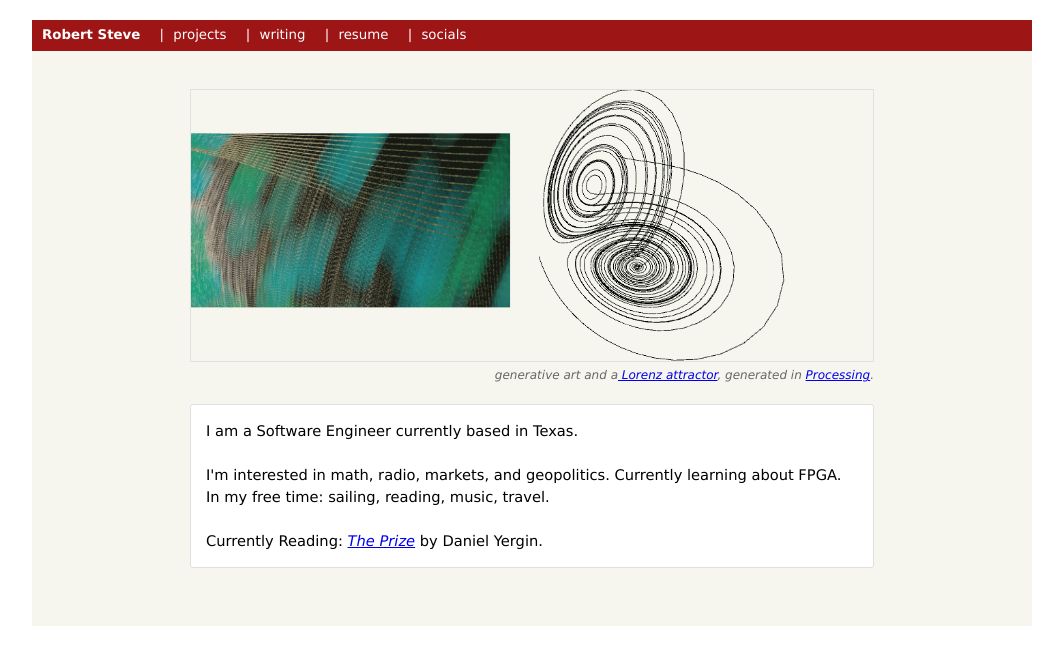
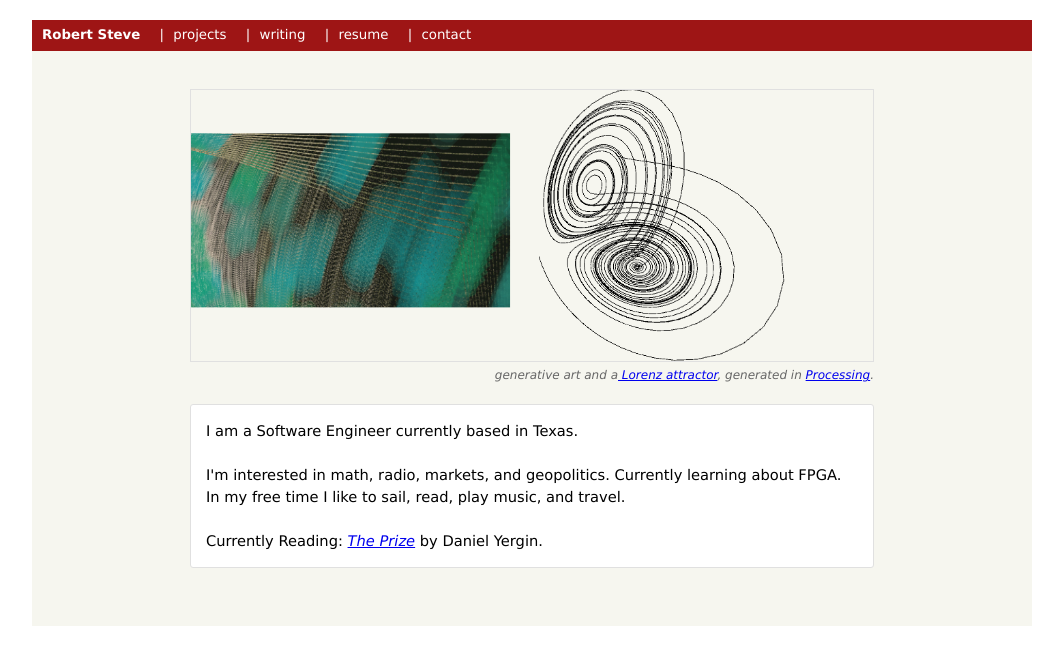
Before and after one commit to robjcs/site, a plain HTML site: page index.html in a window 1280 px wide. Shown: the whole page, without its empty margins (108-1171 px from the left). Drawn offline with Linux system fonts and the light colour scheme.

Commit message:
fixing contact section

```diff
--- a/index.html
+++ b/index.html
@@ -294,7 +294,7 @@
         <span class="separator">|</span>
         <a href="#" onclick="showSection('resume')">resume</a>
         <span class="separator">|</span>
-        <a href="#" onclick="showSection('contact')">socials</a>
+        <a href="#" onclick="showSection('contact')">contact</a>
       </div>
     </div>
 
@@ -315,7 +315,7 @@
             <br><br>
             I'm interested in math, radio, markets, and geopolitics.
             Currently learning about FPGA. In my free
-            time: sailing, reading, music, travel.
+            time I like to sail, read, play music, and travel.
             <br><br>
             Currently Reading: <a
               href="https://en.wikipedia.org/wiki/The_Prize:_The_Epic_Quest_for_Oil,_Money,_and_Power"><i>The
@@ -441,7 +441,7 @@
       </div>
 
       <!-- Socials section -->
-      <div id="socials" class="content-section">
+      <div id="contact" class="content-section">
         <div class="socials-content">
           <ul>
             <li>• <a href="https://linkedin.com/in/robertjsteve" target="_blank" rel="noopener noreferrer">LinkedIn</a>
```
